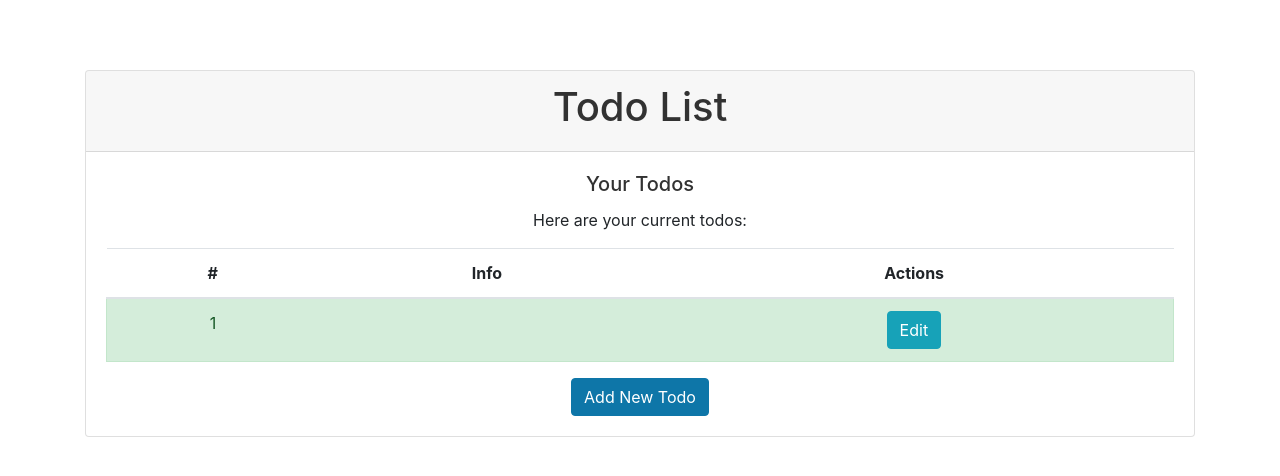
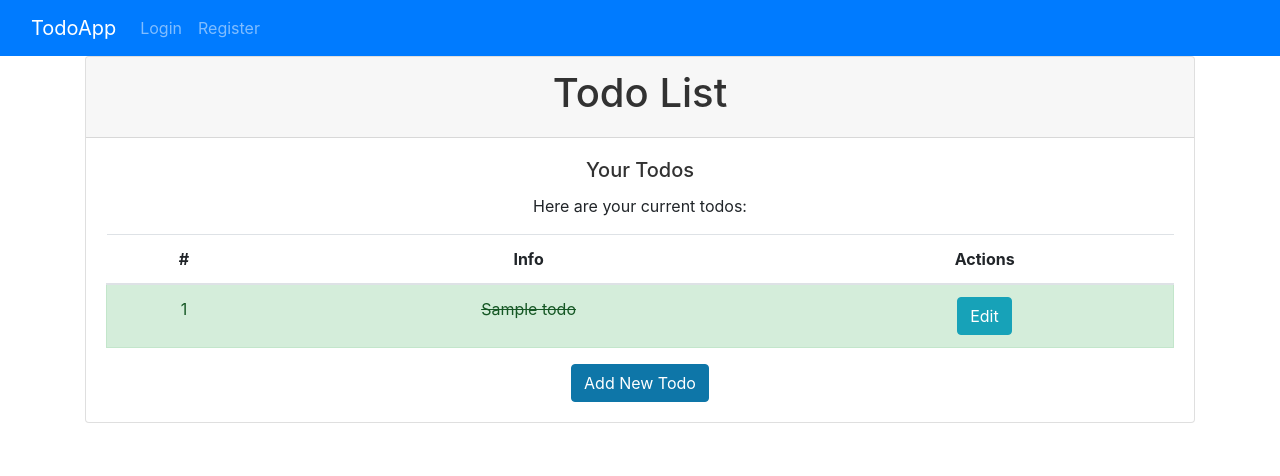
Before and after one commit to namitjain123/fast-api-scratch, a FastAPI app: template Todoapp/templates/todos.html in a window 1280 px wide. Shown: the top 476 px of the page. Run offline with FastAPI, Linux system fonts and the light colour scheme; the template is opened without the code that fills it: most values are stand-ins (such as "Sample title", 1, 10 or a date in 2020); some libraries are stand-ins or nearby versions.

Commit message:
complete code till adding the adding todo

```diff
--- a/Todoapp/routers/auth.py
+++ b/Todoapp/routers/auth.py
@@ -1,7 +1,7 @@
 
 from quopri import encode
 from typing import Annotated
-from fastapi import APIRouter, Depends, HTTPException,status,Request
+from fastapi import APIRouter, Depends, HTTPException,status,Request, Header, Cookie
 from pydantic import BaseModel, Field
 from sqlalchemy.orm import Session
 
@@ -21,7 +21,8 @@
 SECRET_KEY = "d761a848bcec94d7a6a61da010e8e7b9d396c28124d0ce44c67e10247d0d83c7"
 ALGORITHM = "HS256"
 bcrypt_context = CryptContext(schemes=["bcrypt"], deprecated="auto")
-oauth2_bearer = OAuth2PasswordBearer(tokenUrl="auth/token")
+oauth2_bearer = OAuth2PasswordBearer(tokenUrl="auth/token", auto_error=False)
+
 class CreateUserRequest(BaseModel):
     email: str = Field(..., example="user@example.com")
     username: str = Field(..., example="johndoe")
@@ -74,25 +75,49 @@
     to_encode.update({"exp": expires})
     return jwt.encode(to_encode, SECRET_KEY, algorithm=ALGORITHM)
 
-async def get_current_user(token: Annotated[str, Depends(oauth2_bearer)], db: Session = Depends(get_db)):
+def get_token_from_request(
+    header_token: str | None = Depends(oauth2_bearer),   # ✅ enables Swagger Authorize
+    access_token: str | None = Cookie(default=None),     # ✅ enables browser cookie auth
+) -> str | None:
+    # 1) If Swagger/API sends Authorization: Bearer <token>
+    if header_token:
+        return header_token
+
+    # 2) Else fallback to cookie from browser
+    return access_token
+
+
+async def get_current_user(
+    token: str | None = Depends(get_token_from_request),
+    db: Session = Depends(get_db),
+):
     credentials_exception = HTTPException(
         status_code=status.HTTP_401_UNAUTHORIZED,
         detail="Could not validate credentials",
         headers={"WWW-Authenticate": "Bearer"},
     )
+
+    if not token:
+        raise HTTPException(status_code=status.HTTP_401_UNAUTHORIZED, detail="Not authenticated")
+
     try:
         payload = jwt.decode(token, SECRET_KEY, algorithms=[ALGORITHM])
         username: str = payload.get("sub")
         user_id: int = payload.get("user_id")
         role: str = payload.get("role")
-        if username is None or user_id is None or role is None :
+
+        if username is None or user_id is None or role is None:
             raise credentials_exception
+
     except JWTError:
         raise credentials_exception
+
     user = db.query(Users).filter(Users.username == username).first()
     if user is None:
         raise credentials_exception
+
     return user
+
 
 @router.post("/",status_code=status.HTTP_201_CREATED)
 async def create_user(create_user_request: CreateUserRequest, db: db_dependency):
@@ -114,7 +139,7 @@
 async def login_for_access_token(form_data: Annotated[OAuth2PasswordRequestForm, Depends()], db: db_dependency):
         user= authenticate_user(db, form_data.username, form_data.password)
         if not user:
-            return {"error": "Invalid username or password"}
+              raise HTTPException(status_code=401, detail="Invalid username or password")
 
         token= create_access_token(user.username, user.id, user.role, timedelta(minutes=30)    )
         return {"access_token": token, "token_type": "bearer"}
--- a/Todoapp/static/css/base.css
+++ b/Todoapp/static/css/base.css
@@ -21,3 +21,7 @@
 /* h1 {
   color: red;
 } */
+ html, body {
+  margin: 0;
+  padding: 0;
+}
--- a/Todoapp/templates/layout.html
+++ b/Todoapp/templates/layout.html
@@ -9,6 +9,7 @@
     <title>Todo App</title>
 </head>
 <body>
+    {%include "navbar.html" %}
     {% block content %}
     {% endblock %}
     <script src="{{url_for('static',path='/js/jquery-slim.js')}}"></script>
--- /dev/null
+++ b/Todoapp/templates/navbar.html
@@ -0,0 +1,39 @@
+<nav class="navbar navbar-expand-lg navbar-dark bg-primary">
+    <div class="container-fluid">
+        <a class="navbar-brand" href="/">TodoApp</a>
+
+        <button class="navbar-toggler" type="button"
+                data-toggle="collapse" data-target="#navbarNav"
+                aria-controls="navbarNav" aria-expanded="false"
+                aria-label="Toggle navigation">
+            <span class="navbar-toggler-icon"></span>
+        </button>
+
+        <div class="collapse navbar-collapse" id="navbarNav">
+            <ul class="navbar-nav me-auto">
+                {% if user %}
+                <li class="nav-item">
+                    <a class="nav-link" href="/todos/todos-page">Home</a>
+                </li>
+                {% endif %}
+            </ul>
+
+            <ul class="navbar-nav ms-auto">
+                {% if user %}
+                <li class="nav-item">
+                    <button class="btn btn-outline-light" onclick="logout()">
+                        Logout
+                    </button>
+                </li>
+                {% else %}
+                <li class="nav-item">
+                    <a class="nav-link" href="/auth/login-page">Login</a>
+                </li>
+                <li class="nav-item">
+                    <a class="nav-link" href="/auth/register-page">Register</a>
+                </li>
+                {% endif %}
+            </ul>
+        </div>
+    </div>
+</nav>
--- a/Todoapp/templates/todos.html
+++ b/Todoapp/templates/todos.html
@@ -23,17 +23,18 @@
                     {% for todo in todos %}
                     {% if todo.complete==False %}
                     <tr class="pointer">
-                        <td>{{ loop.index }}</td>
-                        <td >{{ loop.title }}</td>
+                        <td class="text-center" style="width:60px;">{{ loop.index }}</td>
+                        <td>{{ todo.title }}</td>
                         <td>
-                            <button onclick="window.location.href='edit-todo-page/{{todo.id}}'"
-                            type="button" class="btn btn-info">Edit</button>
+                            <button onclick="window.location.href='edit-todo-page/{{ todo.id }}'"
+                                    type="button" class="btn btn-info">Edit</button>
                         </td>
-                    </tr>
-                    {% else %}
+                        </tr>
+
+                                            {% else %}
                     <tr class=" pointer alert alert-success">
-                        <td>{{ loop.index }}</td>
-                        <td class="strike-through-td">{{ loop.title }}</td>
+                        <td>{{ todo.index }}</td>
+                        <td class="strike-through-td">{{ todo.title }}</td>
                         <td>
                             <button onclick="window.location.href='edit-todo-page/{{todo.id}}'"
                             type="button" class="btn btn-info">Edit</button>
@@ -43,7 +44,7 @@
                     {% endfor %}
                 </tbody>
                 </table>
-                <a href="add-todo-page" class="btn btn-primary"> Add New Todo</a>
+                <a href="/todos/add-todo-page" class="btn btn-primary"> Add New Todo</a>
 
     </div>
 </div>
```
Also changed, not shown: Todoapp/routers/todos.py (+24 -11 lines), Todoapp/templates/add-todo.html (added, +34 -0 lines), Todoapp/templates/edit-todo.html (added).
